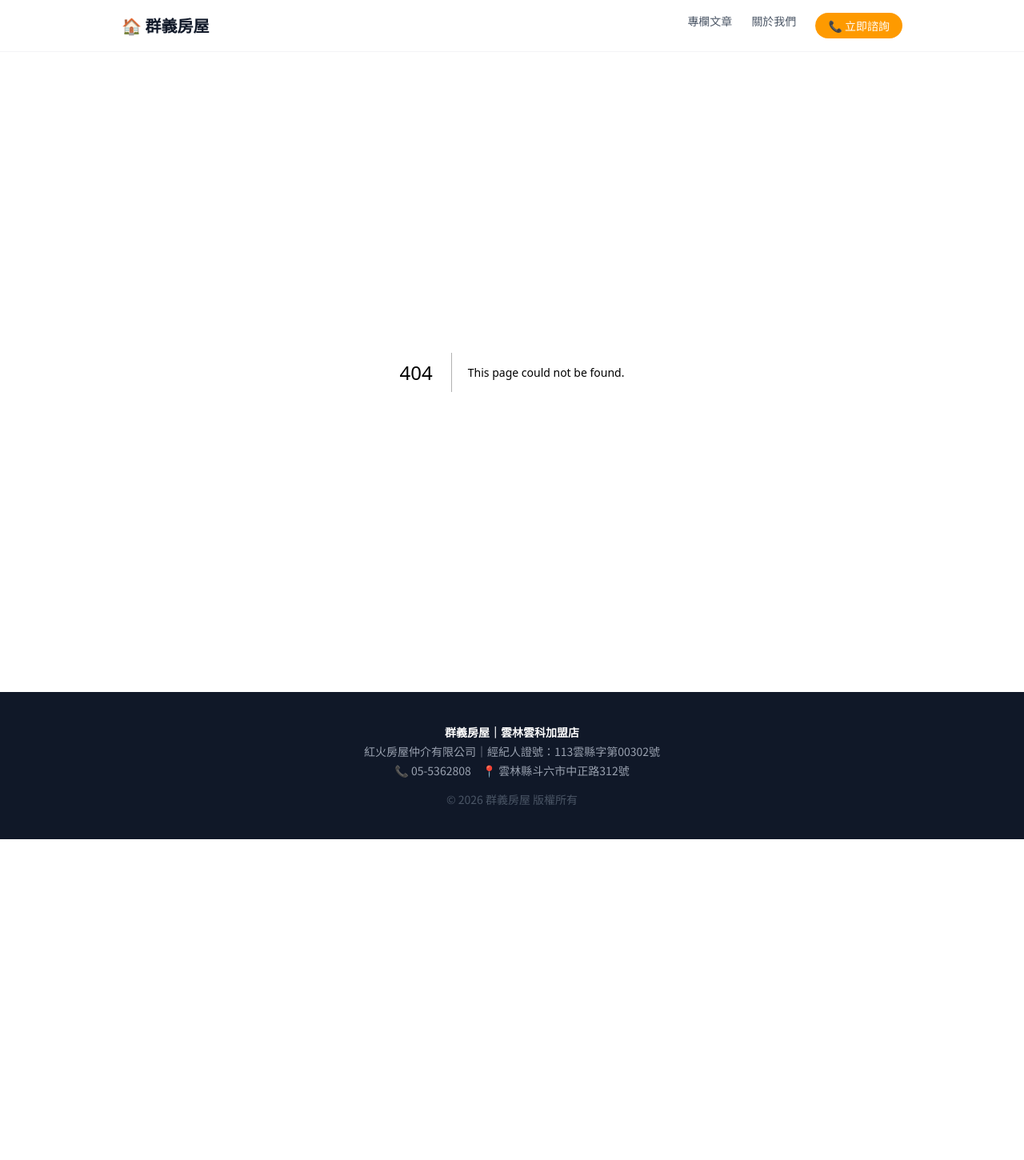
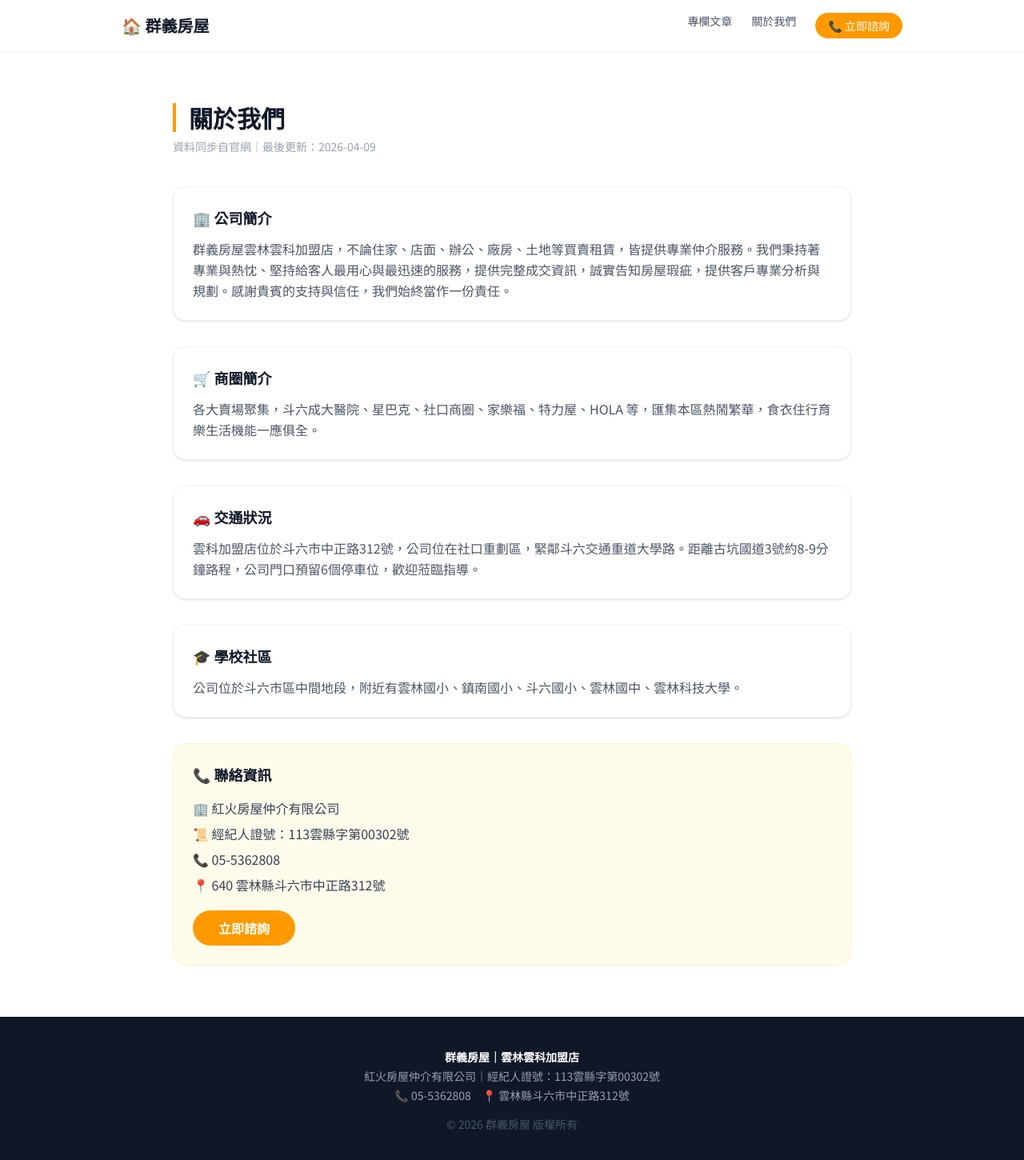
Before and after one commit to yunlinchyi-boop/yunlin-realestate-blog, a Next.js app: page /about in a window 1280 px wide. Before the commit this address had no page. Shown: the top 1450 px of the page at 80% size. Before the commit the page ends 1049 px from the top, so only its background shows below. Built offline with nearby package versions, Linux system fonts and the light colour scheme; no server answers.

Commit message:
feat: 關於我們頁面每24小時自動同步 chyi.com.tw 官網內容

```diff
--- /dev/null
+++ b/app/about/page.tsx
@@ -0,0 +1,67 @@
+import { getAboutData } from '@/lib/about';
+import type { Metadata } from 'next';
+
+export const revalidate = 86400; // 每24小時同步一次
+
+export const metadata: Metadata = {
+  title: '關於我們',
+  description: '群義房屋雲林雲科加盟店公司簡介、商圈介紹與交通資訊。',
+};
+
+export default async function AboutPage() {
+  const about = await getAboutData();
+
+  return (
+    <main className="max-w-4xl mx-auto py-16 px-6">
+      <h1 className="text-3xl font-bold text-gray-900 mb-2 border-l-4 border-amber-500 pl-4">關於我們</h1>
+      <p className="text-gray-400 text-sm mb-10">資料同步自官網｜最後更新：{about.updatedAt}</p>
+
+      <div className="space-y-8">
+        {/* 公司簡介 */}
+        <section className="bg-white rounded-2xl p-6 shadow-sm border border-gray-100">
+          <h2 className="text-lg font-bold text-gray-900 mb-3 flex items-center gap-2">
+            🏢 公司簡介
+          </h2>
+          <p className="text-gray-600 leading-relaxed">{about.company}</p>
+        </section>
+
+        {/* 商圈簡介 */}
+        <section className="bg-white rounded-2xl p-6 shadow-sm border border-gray-100">
+          <h2 className="text-lg font-bold text-gray-900 mb-3">🛒 商圈簡介</h2>
+          <p className="text-gray-600 leading-relaxed">{about.area}</p>
+        </section>
+
+        {/* 交通狀況 */}
+        <section className="bg-white rounded-2xl p-6 shadow-sm border border-gray-100">
+          <h2 className="text-lg font-bold text-gray-900 mb-3">🚗 交通狀況</h2>
+          <p className="text-gray-600 leading-relaxed">{about.traffic}</p>
+        </section>
+
+        {/* 學校社區 */}
+        {about.school && (
+          <section className="bg-white rounded-2xl p-6 shadow-sm border border-gray-100">
+            <h2 className="text-lg font-bold text-gray-900 mb-3">🎓 學校社區</h2>
+            <p className="text-gray-600 leading-relaxed">{about.school}</p>
+          </section>
+        )}
+
+        {/* 聯絡資訊 */}
+        <section className="bg-amber-50 rounded-2xl p-6 border border-amber-100">
+          <h2 className="text-lg font-bold text-gray-900 mb-4">📞 聯絡資訊</h2>
+          <div className="space-y-2 text-gray-700">
+            <p>🏢 紅火房屋仲介有限公司</p>
+            <p>📜 經紀人證號：113雲縣字第00302號</p>
+            <p>📞 {about.phone}</p>
+            <p>📍 {about.address}</p>
+          </div>
+          <a
+            href={`tel:${about.phone.replace(/-/g, '')}`}
+            className="mt-5 inline-block bg-amber-500 hover:bg-amber-400 text-white font-bold px-8 py-2.5 rounded-full transition"
+          >
+            立即諮詢
+          </a>
+        </section>
+      </div>
+    </main>
+  );
+}
--- a/app/layout.tsx
+++ b/app/layout.tsx
@@ -39,7 +39,7 @@ export default function RootLayout({ children }: { children: React.ReactNode })
             </Link>
             <nav className="flex gap-6 text-sm font-medium text-gray-600">
               <Link href="/blog" className="hover:text-amber-600 transition">專欄文章</Link>
-              <Link href="/#about" className="hover:text-amber-600 transition">關於我們</Link>
+              <Link href="/about" className="hover:text-amber-600 transition">關於我們</Link>
               <a href="tel:055362808" className="bg-amber-500 hover:bg-amber-600 text-white px-4 py-1.5 rounded-full transition">
                 📞 立即諮詢
               </a>
--- /dev/null
+++ b/lib/about.ts
@@ -0,0 +1,78 @@
+export type AboutData = {
+  company: string;
+  area: string;
+  traffic: string;
+  school: string;
+  phone: string;
+  address: string;
+  updatedAt: string;
+};
+
+const FALLBACK: AboutData = {
+  company:
+    '群義房屋雲林雲科加盟店，不論住家、店面、辦公、廠房、土地等買賣租賃，皆提供專業仲介服務。' +
+    '我們秉持著專業與熱忱、堅持給客人最用心與最迅速的服務，提供完整成交資訊，誠實告知房屋瑕疵，' +
+    '提供客戶專業分析與規劃。感謝貴賓的支持與信任，我們始終當作一份責任。',
+  area:
+    '各大賣場聚集，斗六成大醫院、星巴克、社口商圈、家樂福、特力屋、HOLA 等，' +
+    '匯集本區熱鬧繁華，食衣住行育樂生活機能一應俱全。',
+  traffic:
+    '雲科加盟店位於斗六市中正路312號，公司位在社口重劃區，緊鄰斗六交通重道大學路。' +
+    '距離古坑國道3號約8-9分鐘路程，公司門口預留6個停車位，歡迎蒞臨指導。',
+  school: '公司位於斗六市區中間地段，附近有雲林國小、鎮南國小、斗六國小、雲林國中、雲林科技大學。',
+  phone: '05-5362808',
+  address: '640 雲林縣斗六市中正路312號',
+  updatedAt: new Date().toISOString().split('T')[0],
+};
+
+export async function getAboutData(): Promise<AboutData> {
+  try {
+    const res = await fetch('https://www.chyi.com.tw/store/055362808', {
+      next: { revalidate: 86400 }, // 每24小時重新抓取
+      headers: {
+        'User-Agent': 'Mozilla/5.0 (compatible; YunlinBlog/1.0)',
+      },
+    });
+
+    if (!res.ok) return FALLBACK;
+
+    const html = await res.text();
+
+    // 解析各區塊
+    const extract = (before: string, after: string): string => {
+      const regex = new RegExp(
+        before.replace(/[.*+?^${}()|[\]\\]/g, '\\$&') +
+          '([\\s\\S]*?)' +
+          after.replace(/[.*+?^${}()|[\]\\]/g, '\\$&'),
+        'i'
+      );
+      const m = html.match(regex);
+      return m ? m[1].replace(/<[^>]+>/g, '').replace(/\s+/g, ' ').trim() : '';
+    };
+
+    // 用 title tag 找各段落（根據官網 h3 文字）
+    const sections = html.split(/<h3[^>]*>/i);
+    const getText = (keyword: string): string => {
+      const section = sections.find((s) => s.includes(keyword));
+      if (!section) return '';
+      const afterTitle = section.replace(/^[^<]*<\/h3>/i, '');
+      return afterTitle
+        .replace(/<[^>]+>/g, ' ')
+        .replace(/\s+/g, ' ')
+        .trim()
+        .substring(0, 400);
+    };
+
+    return {
+      company: getText('公司簡介') || FALLBACK.company,
+      area: getText('商圈簡介') || FALLBACK.area,
+      traffic: getText('交通狀況') || FALLBACK.traffic,
+      school: getText('學校社區') || FALLBACK.school,
+      phone: FALLBACK.phone,
+      address: FALLBACK.address,
+      updatedAt: new Date().toISOString().split('T')[0],
+    };
+  } catch {
+    return FALLBACK;
+  }
+}
```
